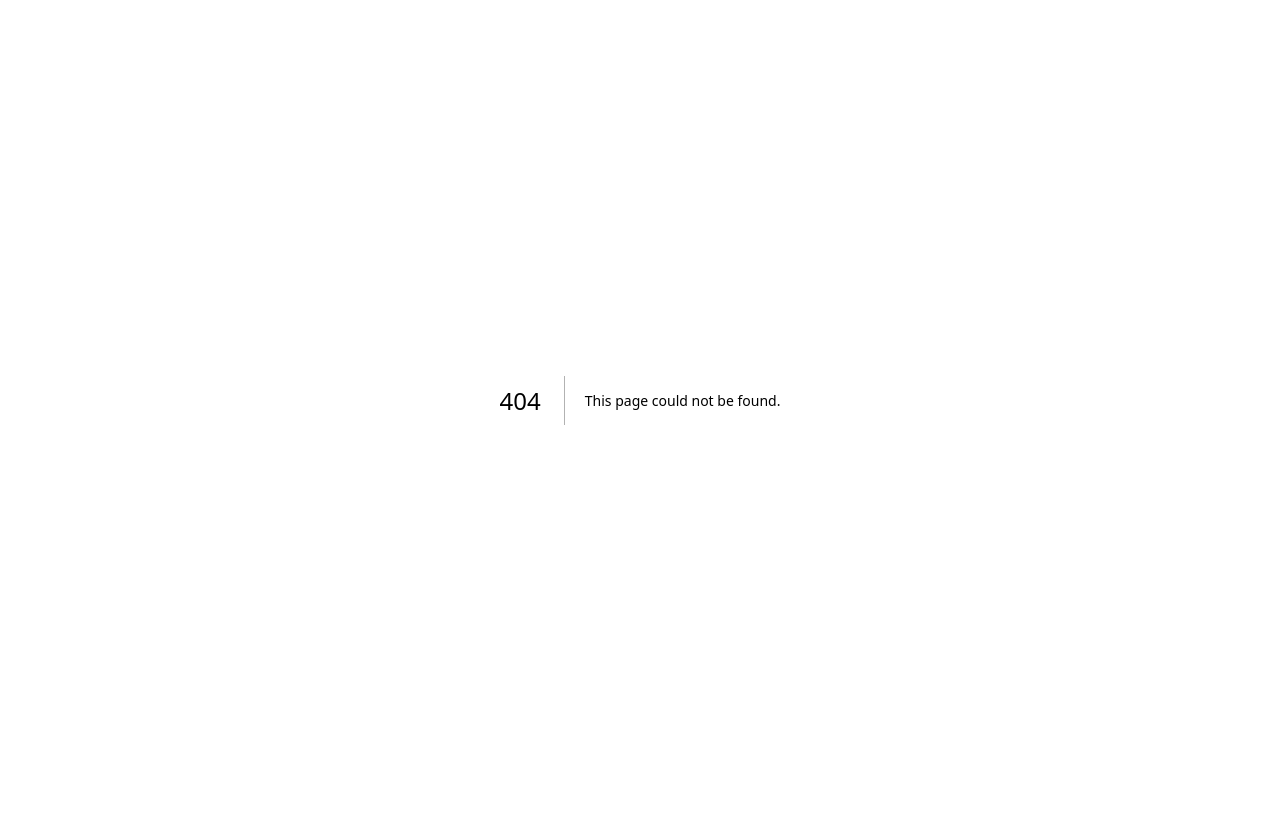
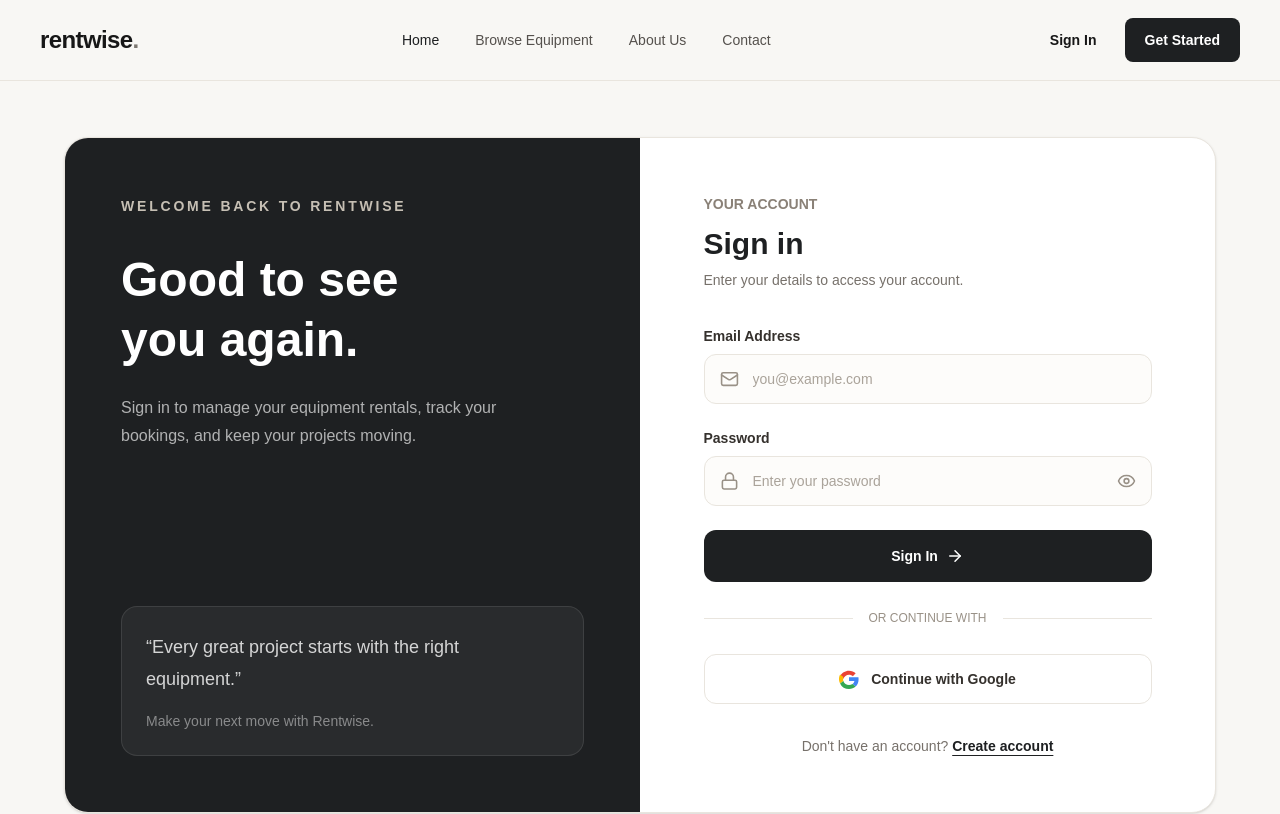
Before and after one commit to fahiyahedayet/rentwise-client, a Next.js app: page /login in a window 1280 px wide. Before the commit this address had no page. Shown: the top 814 px of the page. Built offline with nearby package versions, Linux system fonts and the light colour scheme.

Commit message:
created sign in page

```diff
--- /dev/null
+++ b/src/app/login/page.tsx
@@ -0,0 +1,174 @@
+
+"use client";
+
+import { useState } from "react";
+import Link from "next/link";
+import Navbar from "@/app/components/Navbar";
+import Footer from "@/app/components/Footer";
+import {
+  Mail,
+  Lock,
+  Eye,
+  EyeOff,
+  ArrowRight,
+} from "lucide-react";
+
+export default function LoginPage() {
+  const [showPassword, setShowPassword] = useState(false);
+
+  const handleSubmit = (e: React.FormEvent<HTMLFormElement>) => {
+    e.preventDefault();
+  };
+
+  return (
+    <>
+      <Navbar />
+
+      <main className="min-h-screen bg-[#F8F7F4] px-5 py-14 sm:px-8">
+        <div className="mx-auto grid max-w-6xl overflow-hidden rounded-3xl border border-[#E9E5DE] bg-white shadow-sm lg:grid-cols-2">
+          <div className="flex flex-col justify-between bg-[#1E2022] p-8 text-white sm:p-12 lg:p-14">
+            <div>
+              <span className="text-sm font-semibold tracking-[0.2em] text-[#C6BFB4] uppercase">
+                Welcome Back to Rentwise
+              </span>
+
+              <h1 className="mt-8 text-4xl leading-tight font-bold sm:text-5xl">
+                Good to see
+                <br />
+                you again.
+              </h1>
+
+              <p className="mt-6 max-w-md leading-7 text-white/65">
+                Sign in to manage your equipment rentals, track your bookings,
+                and keep your projects moving.
+              </p>
+            </div>
+
+            <div className="mt-16 rounded-2xl border border-white/10 bg-white/5 p-6">
+              <p className="text-lg leading-8 text-white/80">
+                “Every great project starts with the right equipment.”
+              </p>
+              <p className="mt-4 text-sm text-white/45">
+                Make your next move with Rentwise.
+              </p>
+            </div>
+          </div>
+
+          <div className="flex items-center px-6 py-10 sm:px-12 sm:py-14">
+            <div className="mx-auto w-full max-w-md">
+              <div>
+                <p className="text-sm font-semibold text-[#8A8177]">
+                  YOUR ACCOUNT
+                </p>
+
+                <h2 className="mt-3 text-3xl font-bold text-[#1E2022]">
+                  Sign in
+                </h2>
+
+                <p className="mt-2 text-sm text-[#77716B]">
+                  Enter your details to access your account.
+                </p>
+              </div>
+
+              <form onSubmit={handleSubmit} className="mt-9 space-y-6">
+                <div>
+                  <label className="mb-2 block text-sm font-semibold text-[#35312D]">
+                    Email Address
+                  </label>
+
+                  <div className="relative">
+                    <Mail
+                      size={19}
+                      className="absolute top-1/2 left-4 -translate-y-1/2 text-[#999187]"
+                    />
+                    <input
+                      type="email"
+                      name="email"
+                      placeholder="you@example.com"
+                      required
+                      className="w-full rounded-xl border border-[#E9E5DE] bg-[#FDFCFA] py-3.5 pr-4 pl-12 text-sm text-[#1E2022] outline-none transition placeholder:text-[#AAA39A] focus:border-[#1E2022]"
+                    />
+                  </div>
+                </div>
+
+                <div>
+                  <label className="mb-2 block text-sm font-semibold text-[#35312D]">
+                    Password
+                  </label>
+
+                  <div className="relative">
+                    <Lock
+                      size={19}
+                      className="absolute top-1/2 left-4 -translate-y-1/2 text-[#999187]"
+                    />
+
+                    <input
+                      type={showPassword ? "text" : "password"}
+                      name="password"
+                      placeholder="Enter your password"
+                      required
+                      className="w-full rounded-xl border border-[#E9E5DE] bg-[#FDFCFA] py-3.5 pr-12 pl-12 text-sm text-[#1E2022] outline-none transition placeholder:text-[#AAA39A] focus:border-[#1E2022]"
+                    />
+
+                    <button
+                      type="button"
+                      onClick={() => setShowPassword(!showPassword)}
+                      aria-label={showPassword ? "Hide password" : "Show password"}
+                      className="absolute top-1/2 right-4 -translate-y-1/2 text-[#999187]"
+                    >
+                      {showPassword ? <EyeOff size={19} /> : <Eye size={19} />}
+                    </button>
+                  </div>
+                </div>
+
+                <button
+                  type="submit"
+                  className="flex w-full items-center justify-center gap-2 rounded-xl bg-[#1E2022] py-4 text-sm font-semibold text-white transition hover:bg-[#34414A]"
+                >
+                  Sign In
+                  <ArrowRight size={18} />
+                </button>
+              </form>
+
+              <div className="relative my-7">
+                <div className="absolute inset-0 flex items-center">
+                  <div className="w-full border-t border-[#E9E5DE]" />
+                </div>
+                <div className="relative flex justify-center">
+                  <span className="bg-white px-4 text-xs text-[#999187]">
+                    OR CONTINUE WITH
+                  </span>
+                </div>
+              </div>
+
+              <button
+                type="button"
+                className="flex w-full items-center justify-center gap-3 rounded-xl border border-[#E9E5DE] py-3.5 text-sm font-semibold text-[#35312D] transition hover:bg-[#F8F7F4]"
+              >
+                <svg viewBox="0 0 48 48" className="h-5 w-5">
+                  <path fill="#EA4335" d="M24 9.5c3.54 0 6.71 1.22 9.21 3.6l6.85-6.85C35.9 2.38 30.47 0 24 0 14.62 0 6.51 5.38 2.56 13.22l7.98 6.19C12.43 13.72 17.74 9.5 24 9.5Z" transform="translate(0 4)" />
+                  <path fill="#4285F4" d="M46.98 24.55c0-1.57-.15-3.09-.38-4.55H24v9.02h12.93c-.58 2.96-2.26 5.48-4.73 7.18l7.65 5.94c4.46-4.13 7.13-10.2 7.13-17.59Z" />
+                  <path fill="#FBBC05" d="M10.53 28.59a14.4 14.4 0 0 1 0-9.18l-7.98-6.19a23.98 23.98 0 0 0 0 21.56l7.98-6.19Z" />
+                  <path fill="#34A853" d="M24 48c6.48 0 11.93-2.13 15.9-5.86l-7.65-5.94c-2.13 1.43-4.86 2.28-8.25 2.28-6.26 0-11.57-4.22-13.46-9.91l-7.98 6.19C6.51 43.62 14.62 48 24 48Z" />
+                </svg>
+                Continue with Google
+              </button>
+
+              <p className="mt-8 text-center text-sm text-[#77716B]">
+                Don't have an account?{" "}
+                <Link
+                  href="/register"
+                  className="font-bold text-[#1E2022] underline underline-offset-4"
+                >
+                  Create account
+                </Link>
+              </p>
+            </div>
+          </div>
+        </div>
+      </main>
+
+      <Footer />
+    </>
+  );
+}
```
